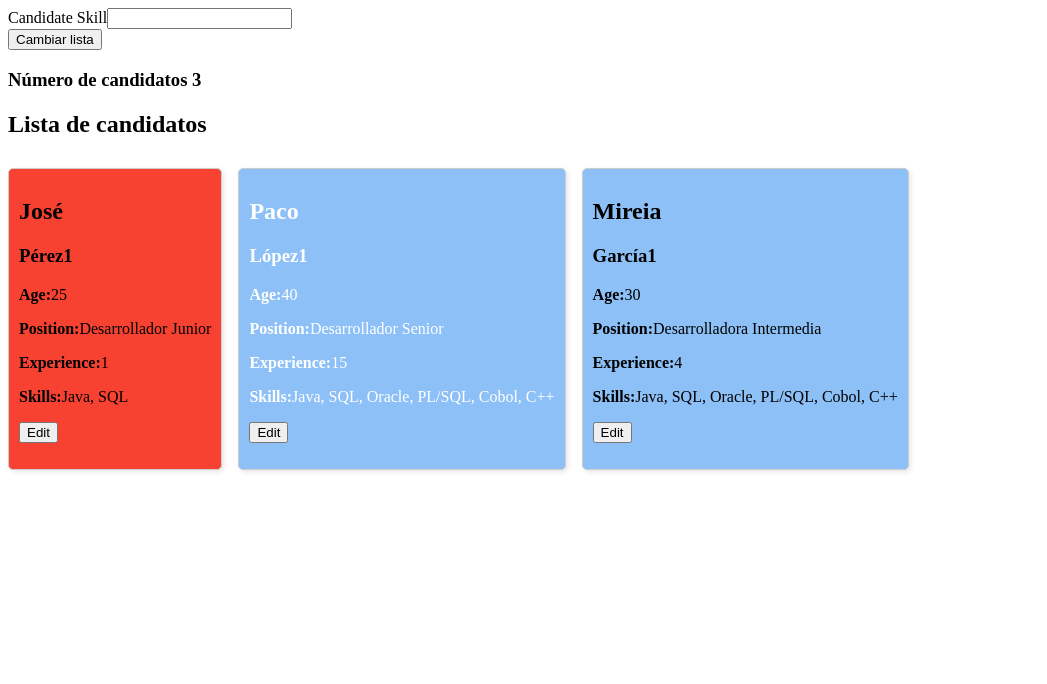
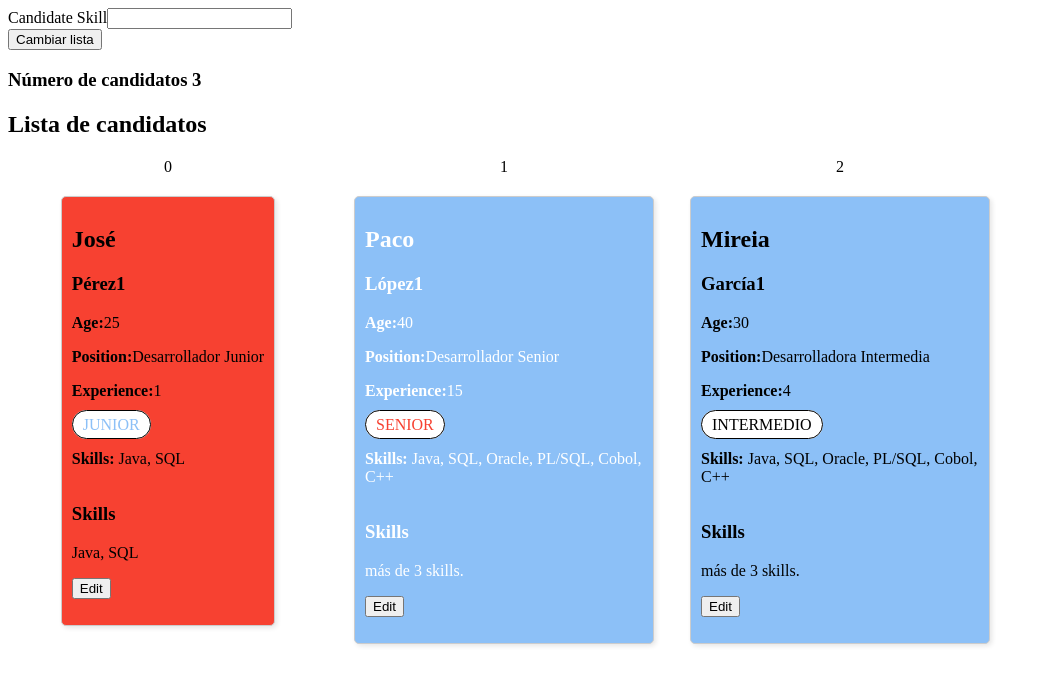
Before and after one commit to alexseik/curso-angular-dia2, an Angular app: page / in a window 1280 px wide. Shown: the top 684 px of the page, without its empty margins (0-1047 px from the left). Built offline with nearby package versions, Linux system fonts and the light colour scheme.

Commit message:
finish until structural directives

```diff
--- a/package.json
+++ b/package.json
@@ -1,5 +1,5 @@
 {
-  "name": "angular-101-day-1",
+  "name": "angular-101-day-2",
   "version": "0.0.0",
   "scripts": {
     "ng": "ng",
--- a/src/app/app.component.html
+++ b/src/app/app.component.html
@@ -17,17 +17,15 @@
   </div>
   <app-candidate-list #list>
     <h2 title>Lista de candidatos</h2>
-    <app-candidate
-      [candidate]="candidates[0]"
-      (select)="selectCandidate($event)"
-    ></app-candidate>
-    <app-candidate
-      [candidate]="candidates[1]"
-      (select)="selectCandidate($event)"
-    ></app-candidate>
-    <app-candidate
-      [candidate]="candidates[2]"
-      (select)="selectCandidate($event)"
-    ></app-candidate
-  ></app-candidate-list>
+    <div
+      class="candidate-box"
+      *ngFor="let candidate of candidates; let i = index; trackBy: trackById"
+    >
+      <span>{{ i }}</span>
+      <app-candidate
+        [candidate]="candidate"
+        (select)="selectCandidate($event)"
+      ></app-candidate>
+    </div>
+  </app-candidate-list>
 </div>
--- a/src/app/app.component.scss
+++ b/src/app/app.component.scss
@@ -0,0 +1,8 @@
+.candidate-box {
+  margin: 0 10px;
+  width: 300px;
+  display: flex;
+  flex-direction: column;
+  align-items: center;
+  gap: 10px;
+}
--- a/src/app/app.component.ts
+++ b/src/app/app.component.ts
@@ -83,4 +83,8 @@ export class AppComponent implements OnInit {
   selectCandidate(candidate: Candidate) {
     this.selectedCandidate = candidate;
   }
+
+  trackById(index: number, item: Candidate) {
+    return item.id;
+  }
 }
--- a/src/app/components/candidate/candidate.component.html
+++ b/src/app/components/candidate/candidate.component.html
@@ -4,6 +4,46 @@
   <p><strong>Age:</strong>{{ candidate.age }}</p>
   <p><strong>Position:</strong>{{ candidate.position }}</p>
   <p><strong>Experience:</strong>{{ candidate.experience }}</p>
-  <p><strong>Skills:</strong>{{ candidate.skills.join(", ") }}</p>
+  <!-- <div *ngIf="candidate.experience < 3">
+    <span class="label junior">JUNIOR</span>
+  </div>
+  <div *ngIf="candidate.experience <= 5 && candidate.experience > 3">
+    <span class="label intermediate">INTERMEDIO</span>
+  </div>
+  <div *ngIf="candidate.experience > 5">
+    <span class="label senior">SENIOR</span>
+  </div> -->
+  <ng-container [ngSwitch]="experienceLabel">
+    <div *ngSwitchCase="'junior'"><span class="label junior">JUNIOR</span></div>
+    <div *ngSwitchCase="'midlevel'">
+      <span class="label intermediate">INTERMEDIO</span>
+    </div>
+    <div *ngSwitchCase="'senior'"><span class="label senior">SENIOR</span></div>
+  </ng-container>
+  <p><strong>Skills:</strong> {{ candidate.skills.join(", ") }}</p>
+  <div class="skills">
+    <h3>Skills</h3>
+    <div
+      *ngIf="candidate.skills.length < 4; else moreSkills"
+      class="skills__name"
+    >
+      {{ candidate.skills.join(", ") }}
+    </div>
+    <ng-template #moreSkills>
+      <div
+        class="skills__more"
+        *ngIf="!showMoreSkills; else allSkills"
+        (click)="toggleMoreSkills()"
+      >
+        más de 3 skills.
+      </div>
+      <ng-template #allSkills>
+        <div>
+          {{ candidate.skills.join(", ") }}
+          <button (click)="toggleMoreSkills()">X</button>
+        </div>
+      </ng-template>
+    </ng-template>
+  </div>
   <p><button data-testid="candidate-edit" (click)="doEdit()">Edit</button></p>
 </div>
--- a/src/app/components/candidate/candidate.component.scss
+++ b/src/app/components/candidate/candidate.component.scss
@@ -15,6 +15,34 @@
   }
   &.senior {
     background-color: #f74131;
+  }
+
+  .label {
+    border: 1px solid black;
+    padding: 5px 10px;
+    border-radius: 20px;
+    background-color: white;
+    &.junior {
+      color: #8cc0f7;
+    }
+    &.midlevel {
+      color: black;
+    }
+    &.senior {
+      color: #f74131;
+    }
+  }
+
+  .skills {
+    display: flex;
+    flex-direction: column;
+    &__name {
+      display: flex;
+      flex-direction: row;
+    }
+    &__more {
+      cursor: pointer;
+    }
   }
 }
 
--- a/src/app/components/candidate/candidate.component.ts
+++ b/src/app/components/candidate/candidate.component.ts
@@ -54,11 +54,22 @@ export class CandidateComponent
 
   @Output() select = new EventEmitter<Candidate>();
 
+  get experienceLabel() {
+    return this.candidate.experience < 3
+      ? 'junior'
+      : this.candidate.experience <= 5
+      ? 'midlevel'
+      : 'senior';
+  }
+
   public name: string = '';
   public surname: string = '';
   public cssClasses: any = {};
   public colorStyle: string = '';
+  showMoreSkills = false;
   private _candidate!: Candidate;
+
+  constructor() {}
 
   ngOnChanges(changes: SimpleChanges) {
     let log: string = '';
@@ -101,4 +112,22 @@ export class CandidateComponent
       this.cssClasses.animate = false;
     }, 750);
   };
+
+  // getCandidateSeniority() {
+  //   if (this.candidate.experience < 3) {
+  //     return 'junior';
+  //   } else if (
+  //     this.candidate.experience <= 5 &&
+  //     this.candidate.experience > 3
+  //   ) {
+  //     return 'intermediate';
+  //   } else if (this.candidate.experience > 5) {
+  //     return 'senior';
+  //   }
+  //   return '';
+  // }
+
+  toggleMoreSkills() {
+    this.showMoreSkills = !this.showMoreSkills;
+  }
 }
```
